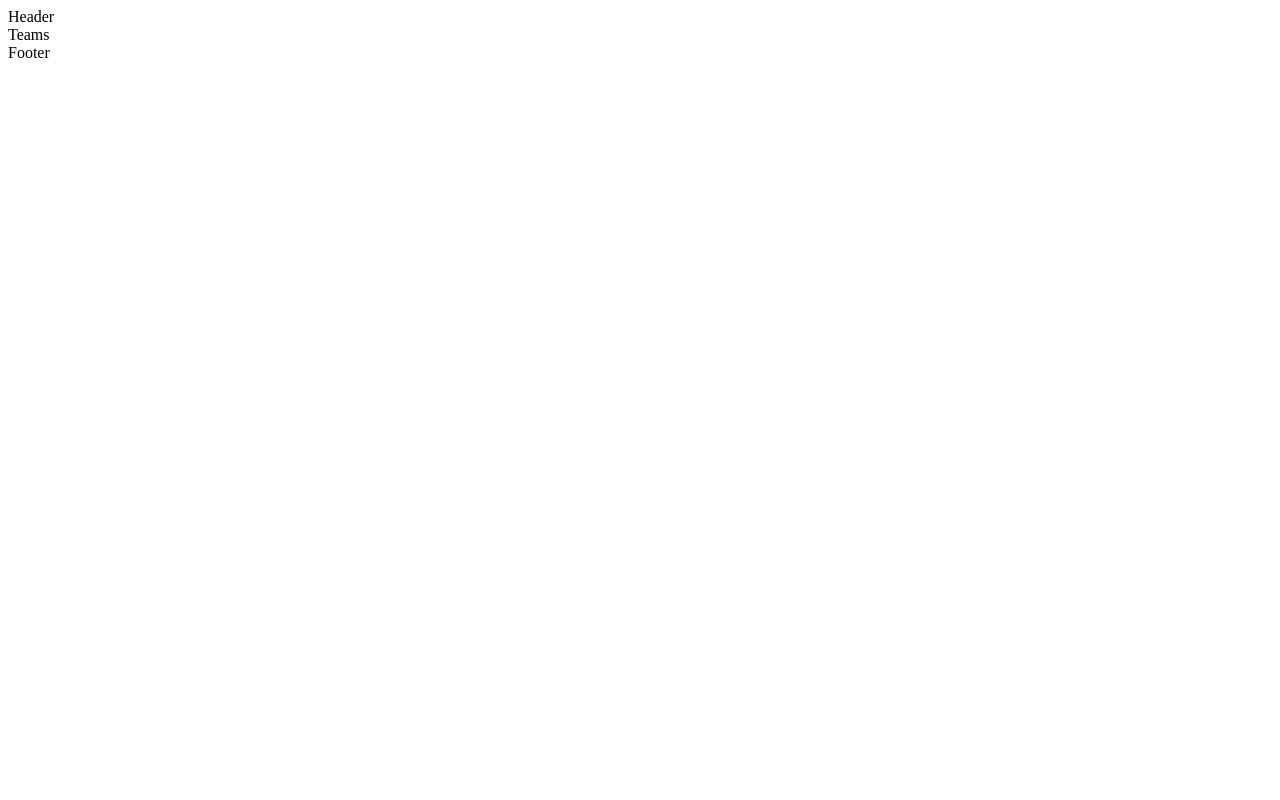
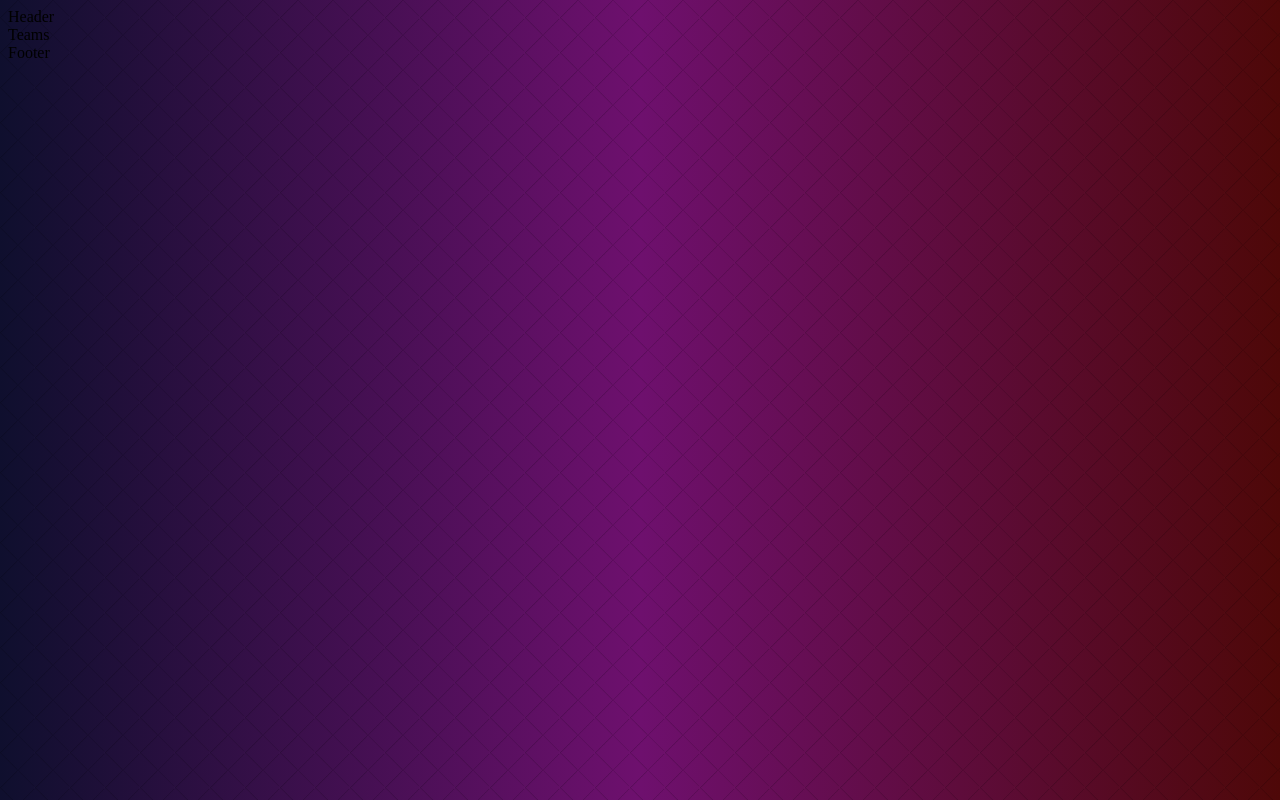
Before and after one commit to AaronTran206/LoLTeamRandomizer, a React app: page / in a window 1280 px wide. Built offline with nearby package versions, Linux system fonts and the light colour scheme; the HTML template or start-up script is replaced by a standard one.

Commit message:
background 1.0

```diff
--- a/package.json
+++ b/package.json
@@ -19,6 +19,7 @@
     "css-loader": "^6.7.1",
     "html-webpack-plugin": "^5.5.0",
     "node": "^17.7.2",
+    "node-sass": "^7.0.1",
     "react": "^18.1.0",
     "react-dom": "^18.1.0",
     "sass": "^1.51.0",
--- a/src/app/app.scss
+++ b/src/app/app.scss
@@ -0,0 +1,8 @@
+$team-red: linear-gradient(red, rgb(255, 94, 94));
+$team-blue: linear-gradient(blue, rgb(100, 100, 255));
+$background-color: linear-gradient(0.25turn, #0f0f2e, #6e106e, #4e0808);
+
+body {
+  background: $background-color;
+  background-image: url(../static/always-grey.png), $background-color;
+}
--- a/webpack.config.js
+++ b/webpack.config.js
@@ -18,11 +18,11 @@
         exclude: /node_modules/,
       },
       {
-        use: ["style-loader", "sass-loader"],
-        test: /\.scss?/i,
+        use: ["style-loader", "css-loader", "sass-loader"],
+        test: /\.scss$/,
       },
       {
-        type: "asset/resouce",
+        type: "asset/resource",
         test: /\.(jpg|jpeg|png|woff|woff2|eot|ttf|svg)$/,
       },
     ],
```
Also changed, not shown: 6 other files (tests, documents, lock files or other folders).
